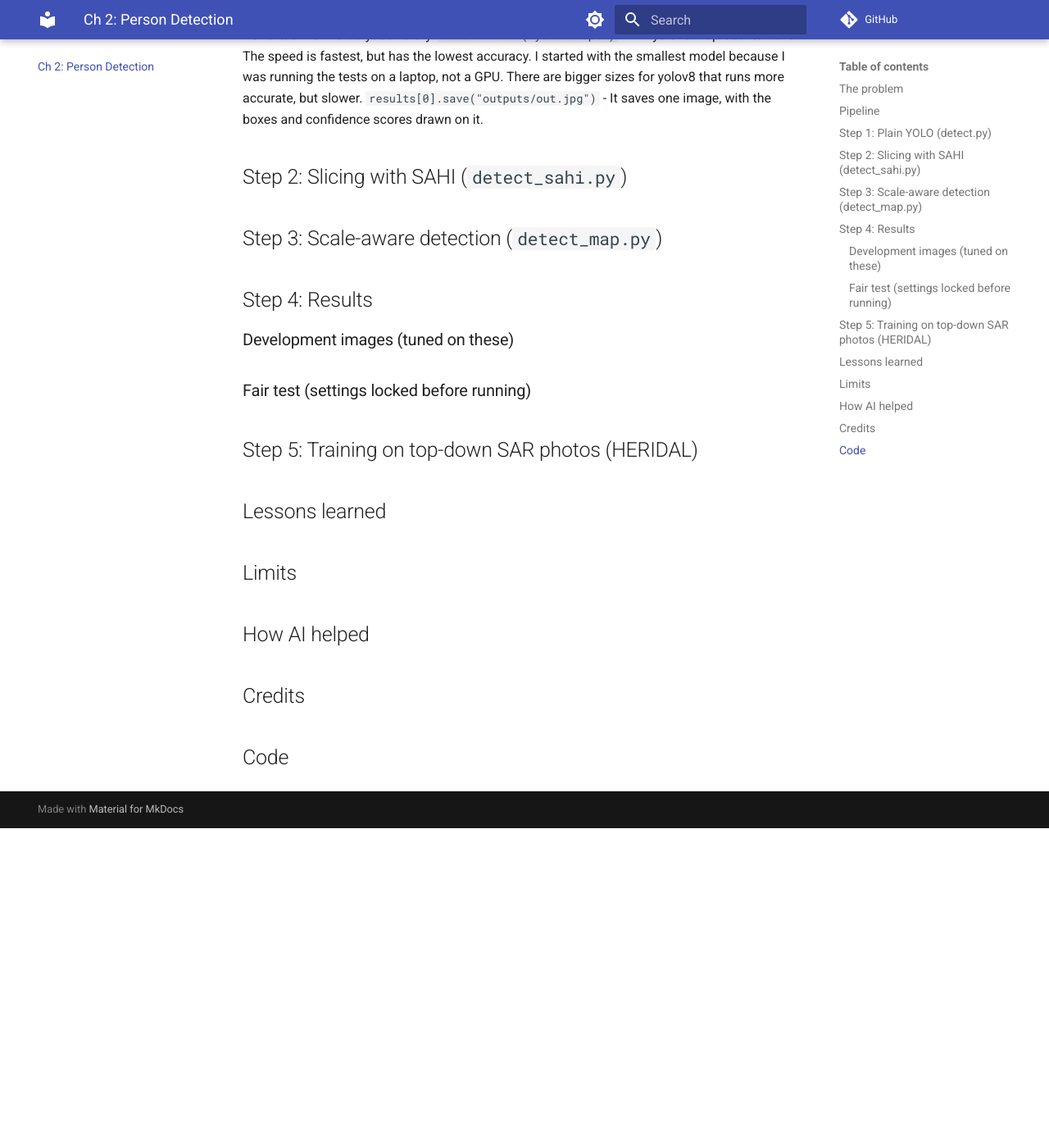
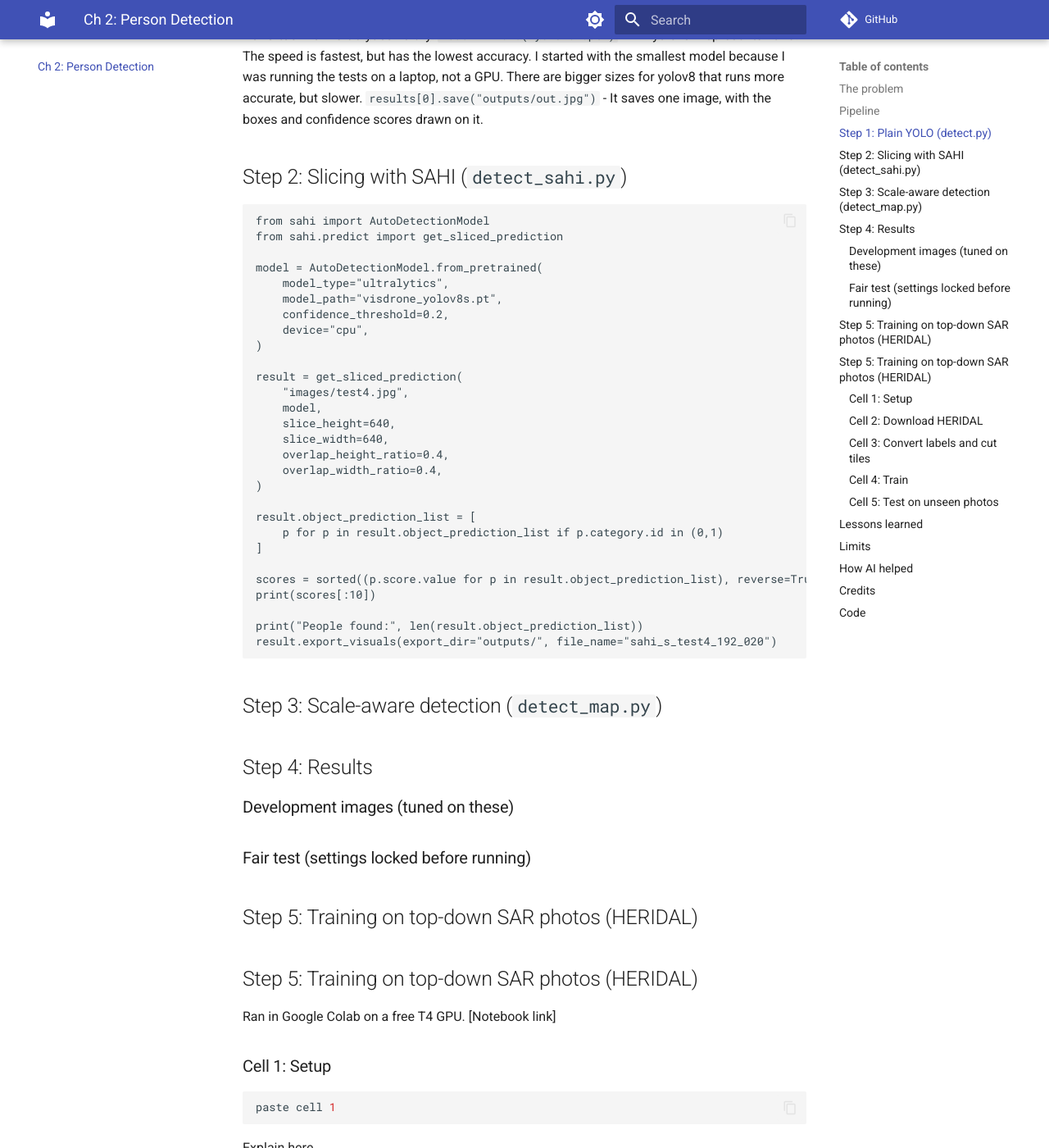
Before and after one commit to JosephKim05/sar-drone-blog, an MkDocs documentation site: the page built from docs/chapter-2-person-detection/index.md, in a window 1280 px wide and 1400 px high, scrolled down 1164 px. Shown: the whole window at 82% size. Built offline with MkDocs 1.6.1 and Material for MkDocs 9.7.7, drawn with Linux system fonts in a browser that asks for light colours; comment, search, counter and statistics services are not loaded; before the commit the page ends 2174 px from its top, so only the background shows below that; some of the changed text lies outside the part shown.

Commit message:
Enhance documentation with SAHI slicing example
Added code example for slicing predictions with SAHI and updated training steps for HERIDAL.

````diff
--- a/docs/chapter-2-person-detection/index.md
+++ b/docs/chapter-2-person-detection/index.md
@@ -32,6 +32,36 @@ results[0].save("outputs/out.jpg")
 - It saves one image, with the boxes and confidence scores drawn on it.
 
 ## Step 2: Slicing with SAHI (`detect_sahi.py`)
+```
+from sahi import AutoDetectionModel
+from sahi.predict import get_sliced_prediction
+
+model = AutoDetectionModel.from_pretrained(
+    model_type="ultralytics",
+    model_path="visdrone_yolov8s.pt",
+    confidence_threshold=0.2,
+    device="cpu",
+)
+
+result = get_sliced_prediction(
+    "images/test4.jpg",
+    model,
+    slice_height=640,
+    slice_width=640,
+    overlap_height_ratio=0.4,
+    overlap_width_ratio=0.4,
+)
+
+result.object_prediction_list = [
+    p for p in result.object_prediction_list if p.category.id in (0,1)
+]
+
+scores = sorted((p.score.value for p in result.object_prediction_list), reverse=True)
+print(scores[:10])
+
+print("People found:", len(result.object_prediction_list))
+result.export_visuals(export_dir="outputs/", file_name="sahi_s_test4_192_020")
+```
 
 ## Step 3: Scale-aware detection (`detect_map.py`)
 
@@ -42,6 +72,20 @@ results[0].save("outputs/out.jpg")
 ### Fair test (settings locked before running)
 
 ## Step 5: Training on top-down SAR photos (HERIDAL)
+## Step 5: Training on top-down SAR photos (HERIDAL)
+
+Ran in Google Colab on a free T4 GPU. [Notebook link]
+
+### Cell 1: Setup
+```python
+paste cell 1
+```
+Explain here.
+
+### Cell 2: Download HERIDAL
+### Cell 3: Convert labels and cut tiles
+### Cell 4: Train
+### Cell 5: Test on unseen photos
 
 ## Lessons learned
 
````
